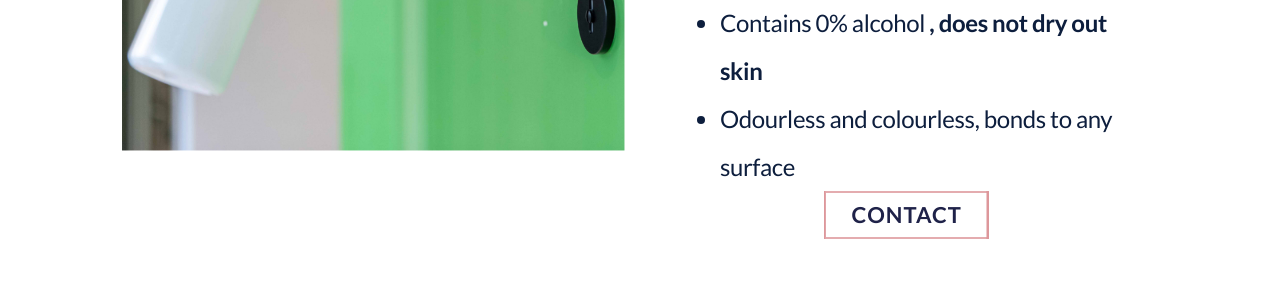
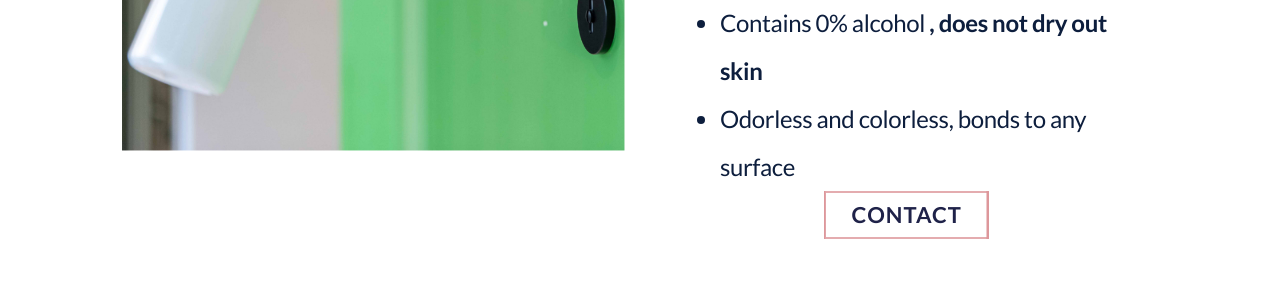
Before and after one commit to occiban/occiban.github.io, a Jekyll site: the page built from index.html, in a window 1280 px wide and 900 px high, scrolled down 1328 px. Shown: the part 156-456 px from the top of the window. Built offline with Jekyll 4.4.1, drawn with Linux system fonts in a browser that asks for light colours.

Commit message:
Update index.html

```diff
--- a/index.html
+++ b/index.html
@@ -33,7 +33,7 @@ permalink: /
             <li>100% <strong>organic</strong> coating that lasts for over 30 days </li>
             <li><strong>Actively kills</strong> viruses, bacteria and other pathogens </li>
             <li>Contains 0% alcohol <strong>, does not dry out skin</strong> </li>
-            <li>Odourless and colourless, bonds to any surface</li>
+            <li>Odorless and colorless, bonds to any surface</li>
           </ul>
         </div>
         <div class="two-bottom">
```
